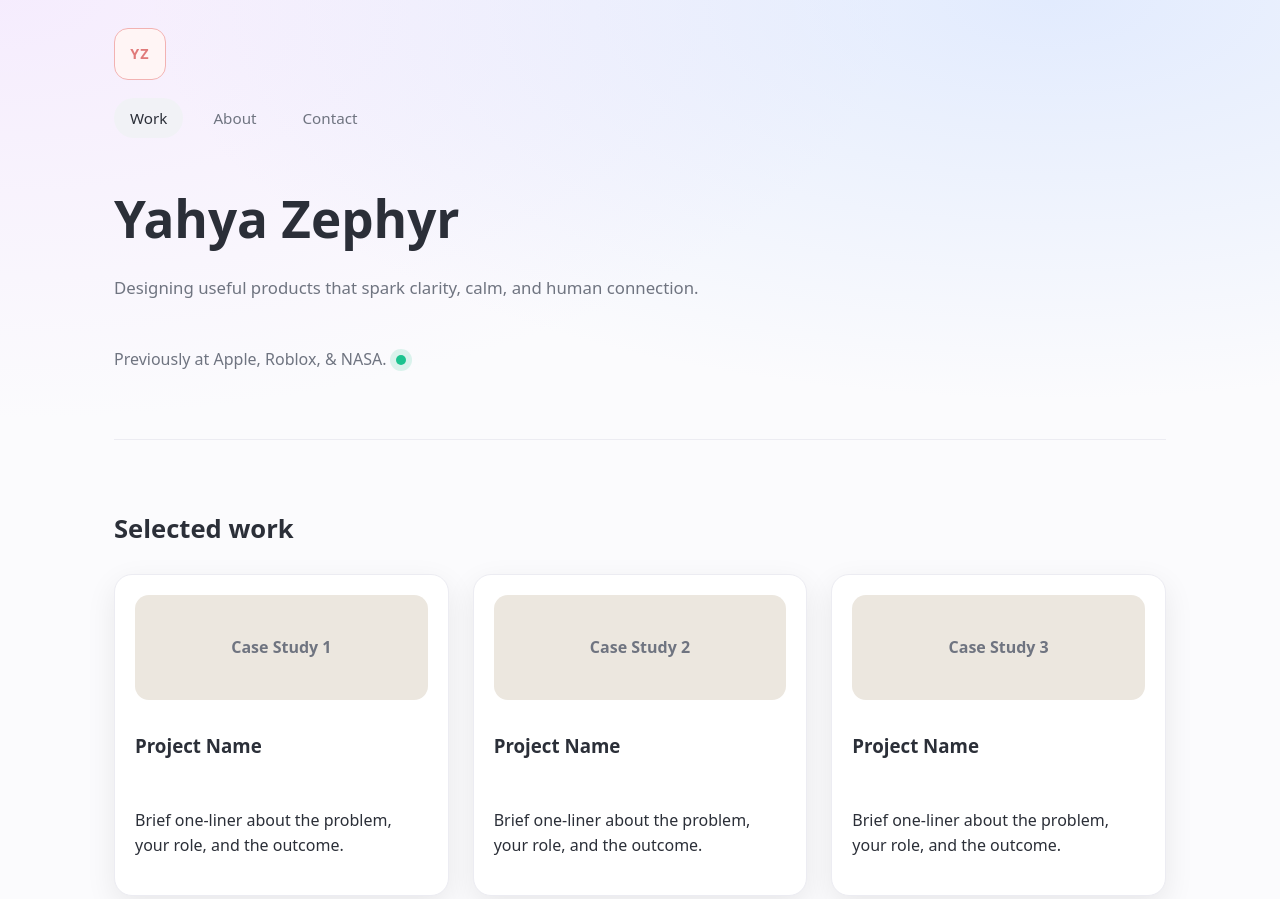
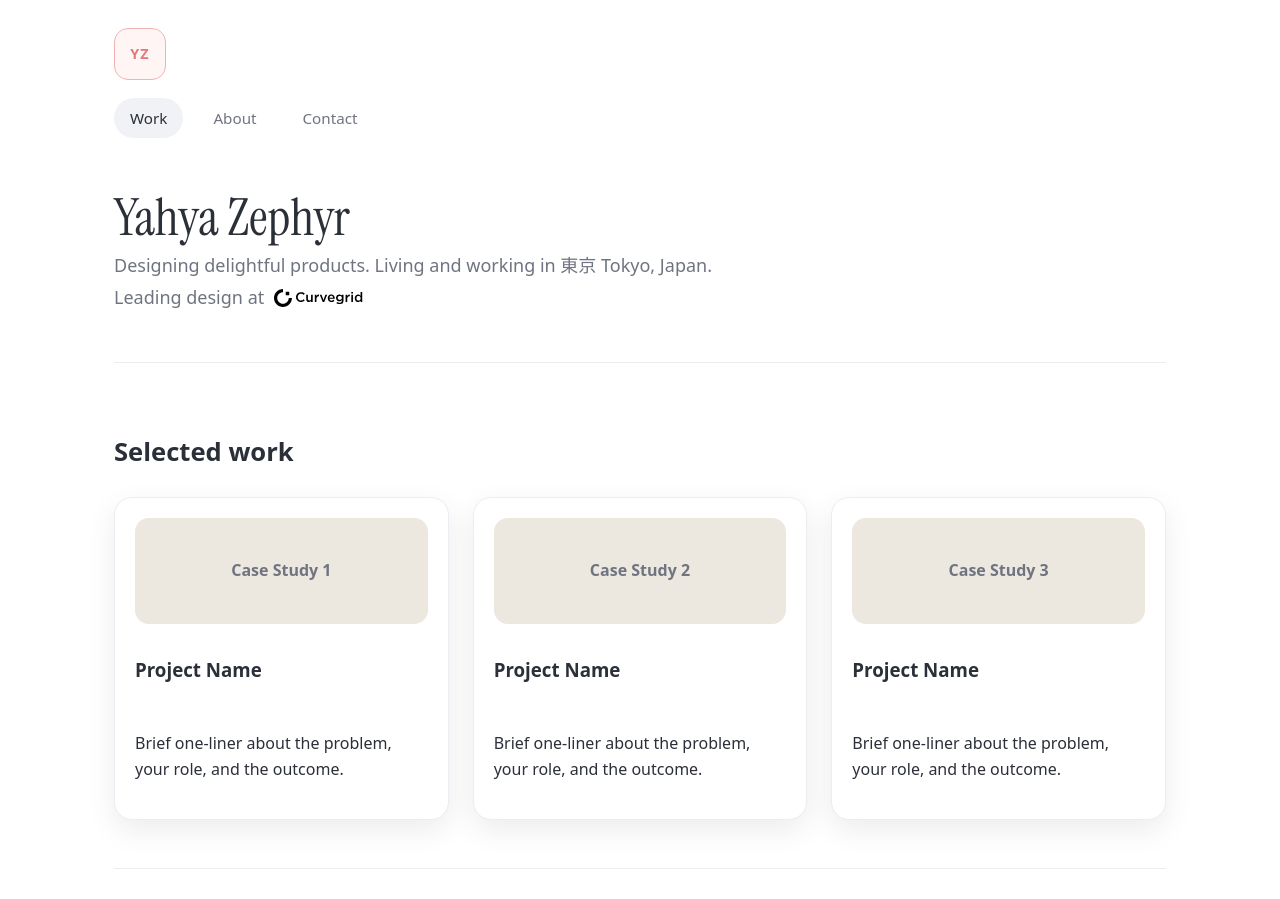
Before and after one commit to yahyaverse/yahya-portfolio, a website: page index.html in a window 1280 px wide. Shown: the top 899 px of the page. Drawn offline with Linux system fonts and the light colour scheme.

Commit message:
Refine hero typography and branding

```diff
--- a/index.html
+++ b/index.html
@@ -4,6 +4,10 @@
     <meta charset="utf-8" />
     <meta name="viewport" content="width=device-width, initial-scale=1" />
     <title>Yahya Zephyr — Product Design</title>
+    <link
+      rel="stylesheet"
+      href="https://fonts.googleapis.com/css2?family=Instrument+Serif:ital@0;1&display=swap"
+    />
     <link rel="stylesheet" href="styles.css" />
   </head>
   <body>
@@ -22,12 +26,15 @@
       <section class="hero">
         <h1>Yahya Zephyr</h1>
         <p class="lede">
-          Designing useful products that spark clarity, calm, and human
-          connection.
+          Designing delightful products. Living and working in 東京 Tokyo, Japan.
         </p>
         <p class="meta">
-          Previously at Apple, Roblox, &amp; NASA.
-          <span class="status-dot" aria-hidden="true"></span>
+          Leading design at
+          <img
+            class="inline-logo"
+            src="assets/curvegrid_logo.svg"
+            alt="Curvegrid"
+          />
         </p>
       </section>
 
--- a/styles.css
+++ b/styles.css
@@ -1,5 +1,5 @@
 :root {
-  --bg: #fbfbfd;
+  --bg: #ffffff;
   --text: #2b2f38;
   --muted: #6f7480;
   --accent: #8b8bff;
@@ -22,17 +22,7 @@ body {
   font-family: "Suisse Int'l", "PP Neue Montreal", "Space Grotesk", system-ui,
     -apple-system, sans-serif;
   color: var(--text);
-  background: radial-gradient(
-      900px 400px at 82% 0%,
-      rgba(179, 205, 255, 0.35),
-      rgba(255, 255, 255, 0)
-    ),
-    radial-gradient(
-      900px 420px at 0% 0%,
-      rgba(232, 202, 255, 0.3),
-      rgba(255, 255, 255, 0)
-    ),
-    var(--bg);
+  background: var(--bg);
   line-height: 1.6;
 }
 
@@ -104,11 +94,12 @@ main {
 
 .hero {
   display: grid;
-  gap: 12px;
+  gap: 4px;
   padding: 28px 0 50px;
 }
 
 .hero h1 {
+  font-family: "Instrument Serif", "Times New Roman", serif;
   font-size: clamp(2.1rem, 4vw, 3.2rem);
   line-height: 1.1;
   margin: 0;
@@ -118,7 +109,9 @@ main {
 .lede {
   max-width: 640px;
   color: var(--muted);
-  font-size: 1.05rem;
+  font-size: 18px;
+  font-weight: 400;
+  margin: 0;
 }
 
 .meta {
@@ -126,6 +119,9 @@ main {
   align-items: center;
   gap: 10px;
   color: var(--muted);
+  font-size: 18px;
+  font-weight: 400;
+  margin: 0;
 }
 
 .status-dot {
@@ -134,6 +130,13 @@ main {
   border-radius: 999px;
   background: #1cc38f;
   box-shadow: 0 0 0 6px rgba(28, 195, 143, 0.15);
+}
+
+.inline-logo {
+  height: 18px;
+  width: auto;
+  display: inline-block;
+  vertical-align: middle;
 }
 
 .button {
```
Also changed, not shown: assets/curvegrid_logo.svg (added).
